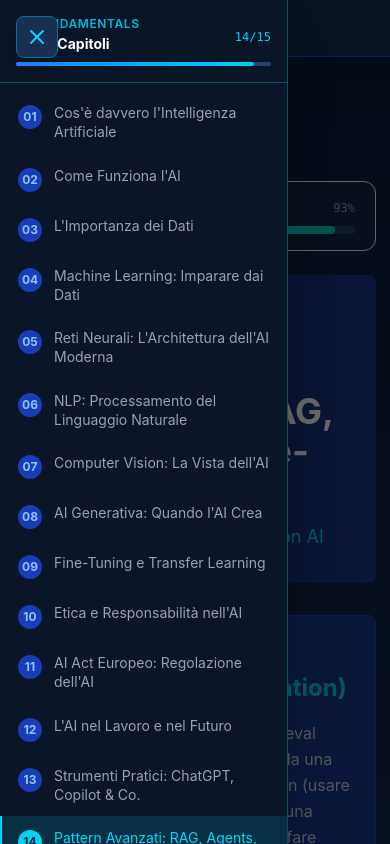
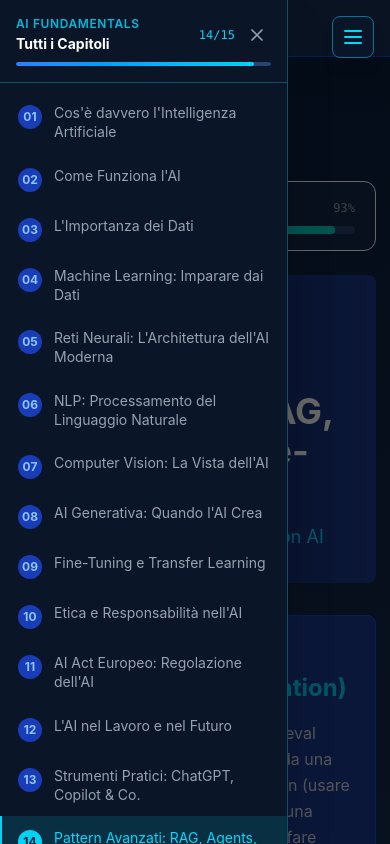
Before and after one commit to MT-Showcases/ai-fundamentals-showcase, a Next.js app: page /chapters/advanced-patterns in a window 390 px wide. Both pictures are taken after a click on the button "Apri menu capitoli". Shown: the top 844 px of the page. Built offline with nearby package versions, Linux system fonts and the light colour scheme.

Commit message:
refactor: mobile-first sidebar optimization, remove old components (T2 rework)

```diff
--- a/app/chapters/[slug]/page.tsx
+++ b/app/chapters/[slug]/page.tsx
@@ -56,13 +56,12 @@ export default async function ChapterPage({ params }: Props) {
 
         {/* Main grid: sidebar + content */}
         <div className="flex gap-0 md:gap-6 lg:gap-8">
-          {/* Sidebar — 1 col on md, 1 col on lg */}
-          <div className="hidden md:block md:w-64 lg:w-72 flex-shrink-0">
-            <ChapterSidebar currentSlug={slug} />
-          </div>
-
-          {/* Mobile sidebar (rendered via ChapterSidebar's own fixed positioning) */}
-          <div className="md:hidden">
+          {/*
+            Single ChapterSidebar instance:
+            - Mobile: w-0 (no layout space) — sidebar is fixed overlay, hamburger is fixed top-right
+            - Desktop (md+): w-64/w-72 sticky sidebar in flex layout
+          */}
+          <div className="w-0 overflow-visible md:w-64 lg:w-72 flex-shrink-0">
             <ChapterSidebar currentSlug={slug} />
           </div>
 
--- a/components/ChapterSidebar.tsx
+++ b/components/ChapterSidebar.tsx
@@ -1,6 +1,6 @@
 'use client';
 
-import React, { useState } from 'react';
+import React, { useState, useEffect, useRef } from 'react';
 import Link from 'next/link';
 import { chapters } from '@/data/chapters';
 
@@ -10,66 +10,110 @@ interface ChapterSidebarProps {
 
 export default function ChapterSidebar({ currentSlug }: ChapterSidebarProps) {
   const [isOpen, setIsOpen] = useState(false);
+  const closeButtonRef = useRef<HTMLButtonElement>(null);
 
   const currentIndex = chapters.findIndex((ch) => ch.slug === currentSlug);
 
+  // Close on ESC key
+  useEffect(() => {
+    const handleKey = (e: KeyboardEvent) => {
+      if (e.key === 'Escape' && isOpen) setIsOpen(false);
+    };
+    document.addEventListener('keydown', handleKey);
+    return () => document.removeEventListener('keydown', handleKey);
+  }, [isOpen]);
+
+  // Lock body scroll on mobile when sidebar is open
+  useEffect(() => {
+    if (isOpen) {
+      document.body.style.overflow = 'hidden';
+      // Focus close button for accessibility
+      closeButtonRef.current?.focus();
+    } else {
+      document.body.style.overflow = '';
+    }
+    return () => {
+      document.body.style.overflow = '';
+    };
+  }, [isOpen]);
+
   return (
     <>
-      {/* Mobile hamburger button */}
-      <div className="md:hidden fixed top-4 left-4 z-50">
+      {/* ─── Mobile hamburger button — fixed top-right, hidden on md+ ─── */}
       <button
-          onClick={() => setIsOpen(!isOpen)}
-          className="bg-navy-800 border border-cyan-700 text-cyan-300 p-2 rounded-lg shadow-lg hover:bg-navy-700 transition-colors"
-          aria-label="Toggle chapter menu"
+        onClick={() => setIsOpen(true)}
+        className="md:hidden fixed top-4 right-4 z-50 bg-[#0a1628] border border-cyan-700 text-cyan-300 p-2 rounded-lg shadow-lg hover:bg-navy-700 hover:text-cyan-100 hover:border-cyan-400 active:scale-95 transition-all duration-200"
+        aria-label="Apri menu capitoli"
+        aria-expanded={isOpen}
+        aria-controls="chapter-sidebar"
       >
-          {isOpen ? (
-            <svg className="w-6 h-6" fill="none" stroke="currentColor" viewBox="0 0 24 24">
-              <path strokeLinecap="round" strokeLinejoin="round" strokeWidth={2} d="M6 18L18 6M6 6l12 12" />
-            </svg>
-          ) : (
         <svg className="w-6 h-6" fill="none" stroke="currentColor" viewBox="0 0 24 24">
           <path strokeLinecap="round" strokeLinejoin="round" strokeWidth={2} d="M4 6h16M4 12h16M4 18h16" />
         </svg>
-          )}
       </button>
-      </div>
 
-      {/* Mobile overlay */}
-      {isOpen && (
+      {/* ─── Overlay — mobile only, fades in/out ─── */}
       <div
-          className="md:hidden fixed inset-0 bg-black/60 z-40"
+        className={`md:hidden fixed inset-0 bg-black/60 z-40 transition-opacity duration-300 ${
+          isOpen ? 'opacity-100 pointer-events-auto' : 'opacity-0 pointer-events-none'
+        }`}
         onClick={() => setIsOpen(false)}
+        aria-hidden="true"
       />
-      )}
 
-      {/* Sidebar panel */}
+      {/* ─── Sidebar panel ─── */}
+      {/*
+        Mobile:  fixed, slides in from left (translate), z-50
+        Desktop: sticky top-8, in-flow (translate always 0), no shadow
+      */}
       <aside
+        id="chapter-sidebar"
         className={`
-          fixed md:sticky top-0 left-0 h-screen md:h-auto md:top-8
+          fixed md:sticky
+          top-0 left-0
+          h-screen md:h-auto md:top-8
           w-72 md:w-full
-          bg-[#0a1628] border-r border-cyan-900 md:border md:border-navy-600 md:rounded-xl
+          bg-[#0a1628]
+          border-r border-cyan-900 md:border md:border-navy-600
+          md:rounded-xl
           overflow-y-auto
-          z-40 md:z-auto
+          z-50 md:z-auto
           transition-transform duration-300 ease-in-out
           ${isOpen ? 'translate-x-0' : '-translate-x-full md:translate-x-0'}
           shadow-2xl md:shadow-none
           flex-shrink-0
         `}
+        aria-label="Navigazione capitoli"
       >
-        {/* Sidebar header */}
+        {/* ─── Sidebar header ─── */}
         <div className="sticky top-0 bg-[#0a1628] border-b border-cyan-900 px-4 py-4 z-10">
           <div className="flex items-center justify-between">
             <div>
-              <p className="text-xs text-cyan-500 uppercase tracking-wider font-semibold mb-0.5">AI Fundamentals</p>
+              <p className="text-xs text-cyan-500 uppercase tracking-wider font-semibold mb-0.5">
+                AI Fundamentals
+              </p>
               <h2 className="text-sm font-bold text-white">Tutti i Capitoli</h2>
             </div>
-            {/* Progress mini */}
-            <div className="text-right">
+
+            <div className="flex items-center gap-2">
               <span className="text-xs text-cyan-400 font-mono">{currentIndex + 1}/15</span>
+
+              {/* Close button — visible on mobile only */}
+              <button
+                ref={closeButtonRef}
+                onClick={() => setIsOpen(false)}
+                className="md:hidden text-gray-400 hover:text-white p-1 rounded-md hover:bg-white/10 transition-colors duration-150"
+                aria-label="Chiudi menu capitoli"
+              >
+                <svg className="w-5 h-5" fill="none" stroke="currentColor" viewBox="0 0 24 24">
+                  <path strokeLinecap="round" strokeLinejoin="round" strokeWidth={2} d="M6 18L18 6M6 6l12 12" />
+                </svg>
+              </button>
             </div>
           </div>
-          {/* Mini progress bar */}
-          <div className="mt-2 h-1 bg-navy-700 rounded-full">
+
+          {/* Progress bar */}
+          <div className="mt-2 h-1 bg-navy-700 rounded-full overflow-hidden">
             <div
               className="h-1 bg-gradient-to-r from-blue-500 to-cyan-400 rounded-full transition-all duration-500"
               style={{ width: `${((currentIndex + 1) / 15) * 100}%` }}
@@ -77,8 +121,8 @@ export default function ChapterSidebar({ currentSlug }: ChapterSidebarProps) {
           </div>
         </div>
 
-        {/* Chapter list */}
-        <nav className="py-2">
+        {/* ─── Chapter list ─── */}
+        <nav className="py-2" aria-label="Lista capitoli">
           {chapters.map((chapter, idx) => {
             const isActive = chapter.slug === currentSlug;
             const isPast = idx < currentIndex;
@@ -88,9 +132,11 @@ export default function ChapterSidebar({ currentSlug }: ChapterSidebarProps) {
                 key={chapter.slug}
                 href={`/chapters/${chapter.slug}`}
                 onClick={() => setIsOpen(false)}
+                aria-current={isActive ? 'page' : undefined}
                 className={`
                   flex items-start gap-3 px-4 py-3 text-sm transition-all duration-150 group
-                  ${isActive
+                  ${
+                    isActive
                       ? 'bg-cyan-500/15 border-l-2 border-cyan-400 text-cyan-300'
                       : isPast
                       ? 'border-l-2 border-transparent text-gray-400 hover:bg-white/5 hover:text-gray-200 hover:border-cyan-700'
@@ -102,7 +148,8 @@ export default function ChapterSidebar({ currentSlug }: ChapterSidebarProps) {
                 <span
                   className={`
                     flex-shrink-0 w-6 h-6 rounded-full text-xs font-bold flex items-center justify-center mt-0.5
-                    ${isActive
+                    ${
+                      isActive
                         ? 'bg-cyan-400 text-navy-900'
                         : isPast
                         ? 'bg-blue-800 text-blue-300'
```
Lines whose indentation alone changed are shown as unchanged.
